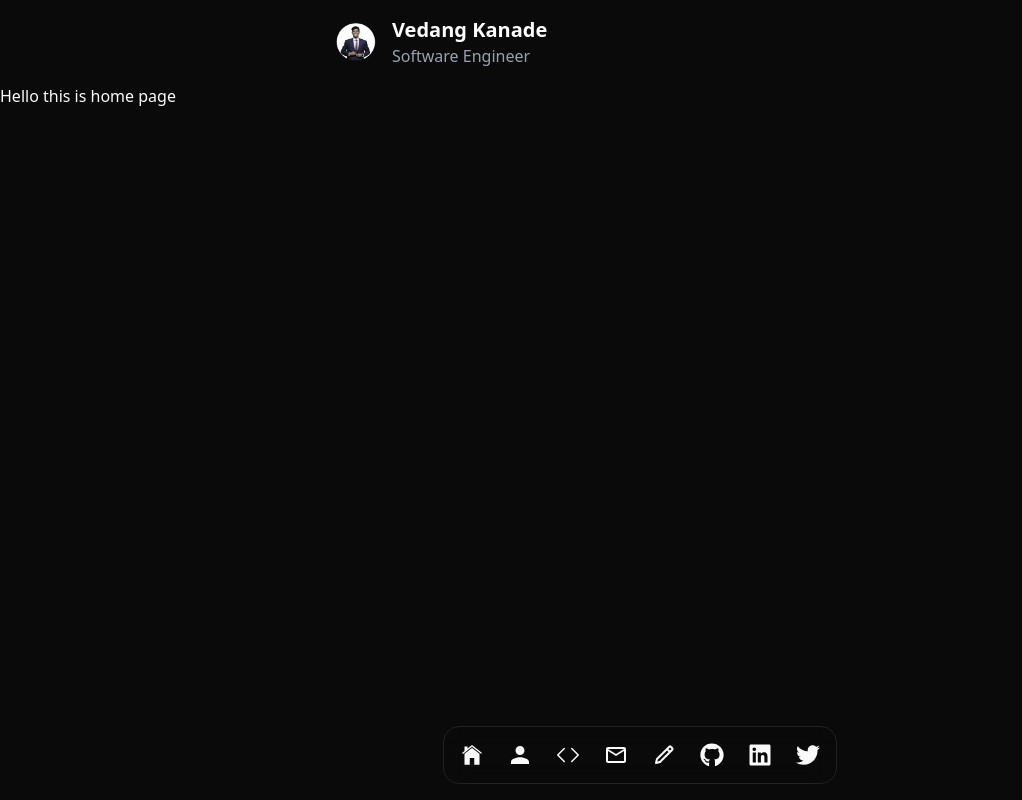
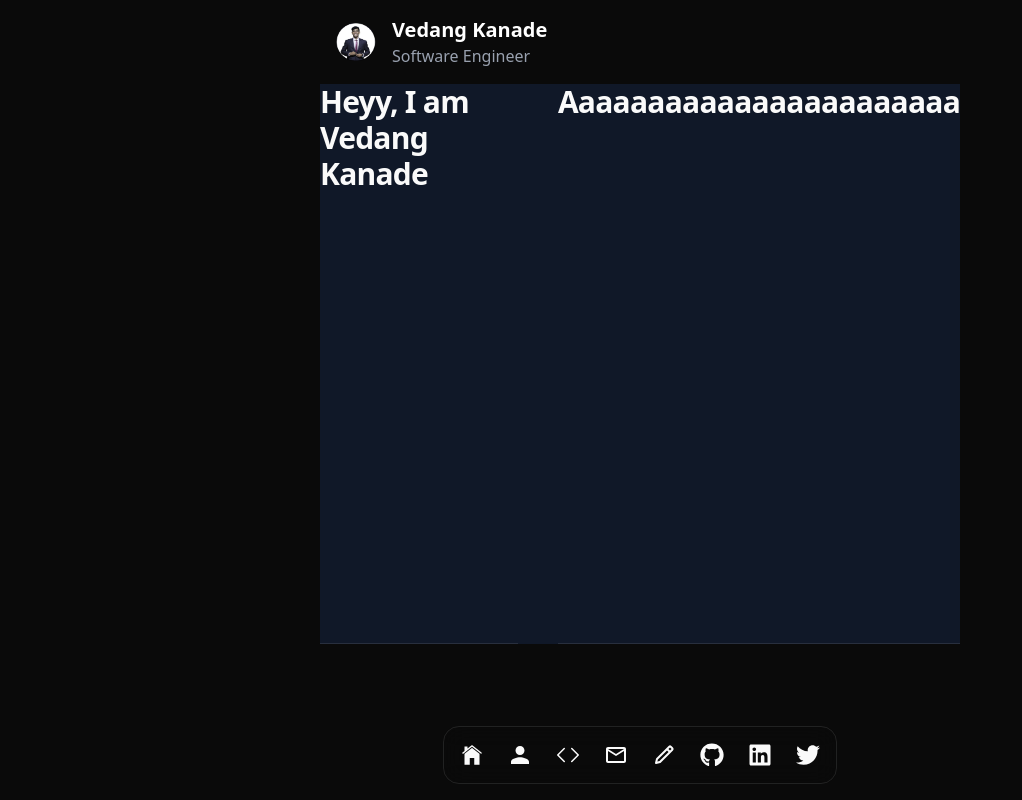
Before and after one commit to VedangKanade20/Portfolioo-nextjs, a Next.js app: page / in a window 1280 px wide. Shown: the whole page, without its empty margins (0-1022 px from the left). Built offline with nearby package versions, Linux system fonts and the light colour scheme.

Commit message:
Added a bar

```diff
--- a/app/layout.tsx
+++ b/app/layout.tsx
@@ -26,8 +26,7 @@ export default function RootLayout({
 }) {
   return (
     <html lang="en" className="dark">
-      <body className={`${geistSans.variable} ${geistMono.variable} antialiased`}>
-
+      <body className={`${geistSans.variable} ${geistMono.variable} antialiased` }>
           <NavbarDock />
           {children}
 
--- a/app/page.tsx
+++ b/app/page.tsx
@@ -4,12 +4,23 @@ import { Header } from "@/components/Header";
 export default function Home() {
   return (
     <>
-
     <div className="flex justify-center ">
       <Header />
     </div>
-    <div>
-      Hello this is home page
+    <div className="flex justify-center">{/* for the main section  */}
+    <div className="flex w-[50%]  bg-gray-900 h-[70vh]">
+    <div className="flex flex-row gap-10">
+      <h2 className="scroll-m-20 border-b pb-2 text-3xl font-semibold tracking-tight first:mt-0">
+        Heyy, I am Vedang Kanade
+      </h2>
+      <h2 className="scroll-m-20 border-b pb-2 text-3xl font-semibold tracking-tight first:mt-0">
+        Aaaaaaaaaaaaaaaaaaaaaaa
+      </h2>
+      </div>
+      <div className="flex flex-row" >
+
+      </div>
+    </div>
     </div>
     </>
   );
--- a/package.json
+++ b/package.json
@@ -11,17 +11,18 @@
   "dependencies": {
     "@radix-ui/react-dropdown-menu": "^2.1.15",
     "@radix-ui/react-slot": "^1.2.3",
+    "@tabler/icons-react": "^3.34.0",
     "class-variance-authority": "^0.7.1",
     "clsx": "^2.1.1",
     "cobe": "^0.6.4",
     "lucide-react": "^0.513.0",
-    "motion": "^12.16.0",
+    "motion": "^12.18.1",
     "next": "15.3.3",
     "next-themes": "^0.4.6",
     "react": "^19.0.0",
     "react-dom": "^19.0.0",
     "react-icons": "^5.5.0",
-    "tailwind-merge": "^3.3.0"
+    "tailwind-merge": "^3.3.1"
   },
   "devDependencies": {
     "@eslint/eslintrc": "^3",
```
Also changed, not shown: 1 other file (tests, documents, lock files or other folders).
